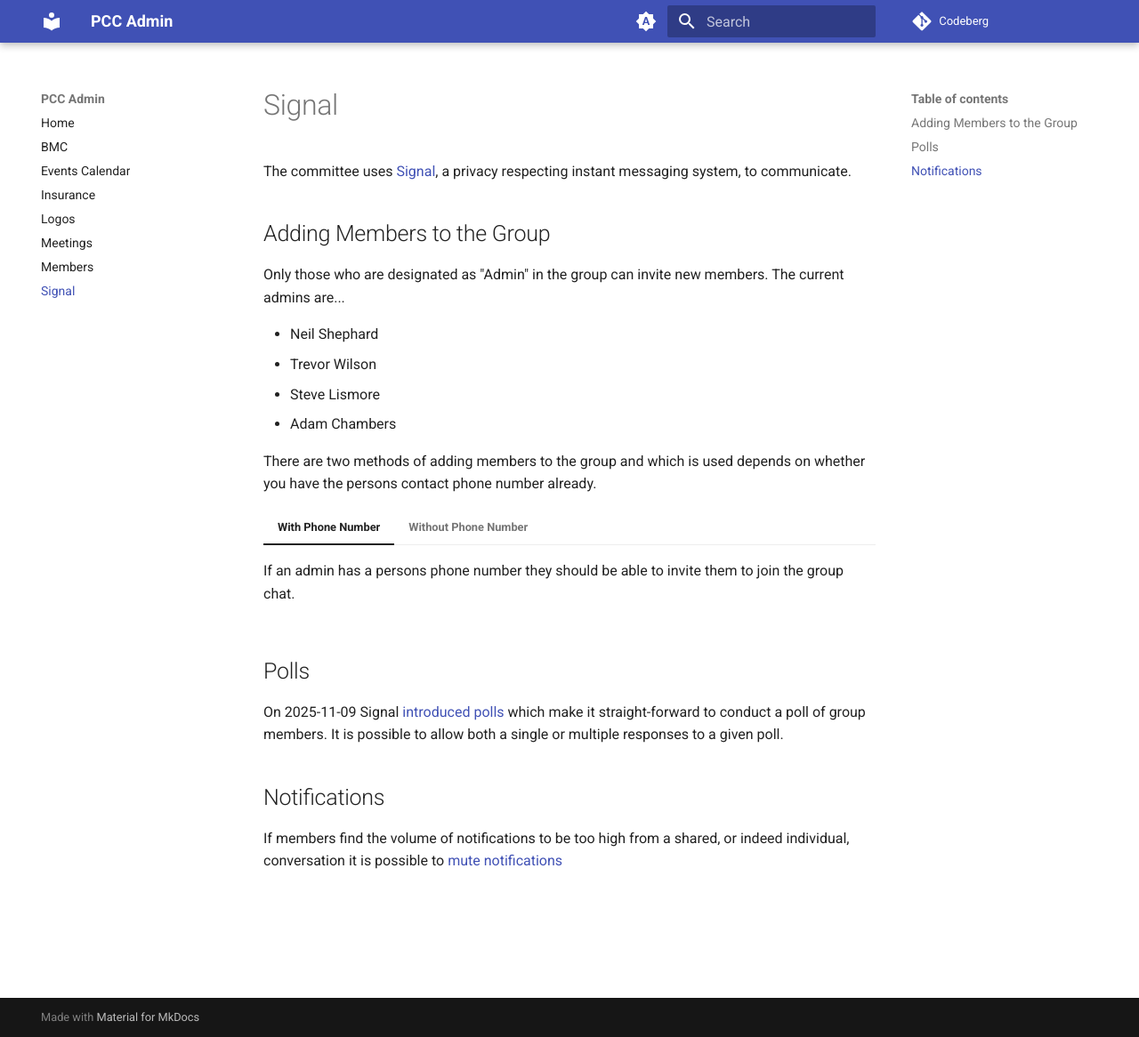
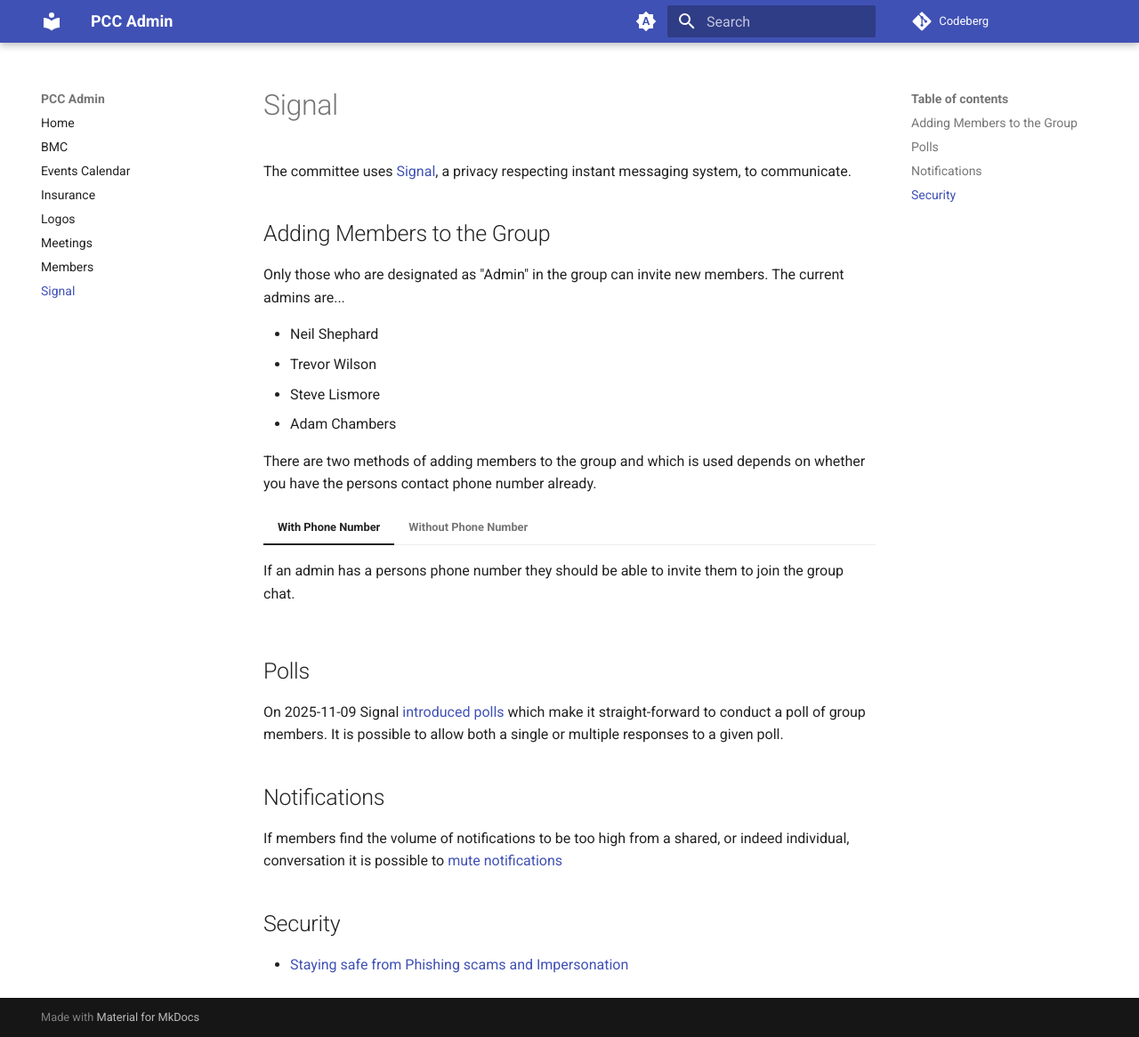
Before and after one commit to slackline/pcc-admin, an MkDocs documentation site: the page built from docs/signal.md, in a window 1280 px wide and 1166 px high. Shown: the whole window at 89% size. Built offline with MkDocs 1.6.1 and Material for MkDocs 9.7.7, drawn with Linux system fonts in a browser that asks for light colours.

Commit message:
feature: signal phishing article link

```diff
--- a/docs/signal.md
+++ b/docs/signal.md
@@ -34,6 +34,11 @@
 If members find the volume of notifications to be too high from a shared, or indeed individual, conversation it is
 possible to [mute notifications][signal_mute_notifications]
 
+## Security
+
+- [Staying safe from Phishing scams and Impersonation][signal_phish]
+
 [signal]: https://signal.com
+[signal_phish]: https://support.signal.org/hc/en-us/articles/9932566320410-Staying-Safe-from-Phishing-Scams-and-Impersonation
 [signal_polls]: https://signal.org/blog/polls/
 [signal_mute_notifications]: https://support.signal.org/hc/en-us/articles/360043273491-In-App-Notification-Options
```
